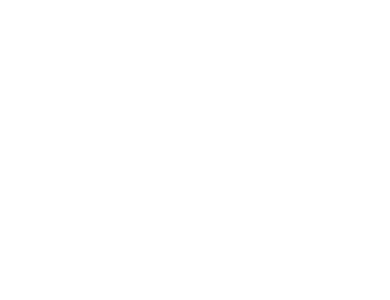
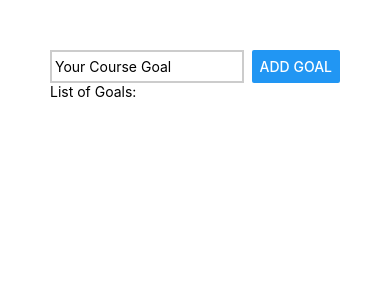
Before and after one commit to kwkry/goal-app, a React Native app: screen / in a window 390 px wide. Shown: the top 300 px of the page. Built offline with nearby package versions, Linux system fonts and the light colour scheme.

Commit message:
Exploring layouts and flexbox

```diff
--- a/App.js
+++ b/App.js
@@ -1,16 +1,34 @@
-import { StyleSheet, Text, View, Button } from "react-native";
+import { StyleSheet, Text, View, Button, TextInput } from "react-native";
 
-function App(){
-  return(
-    <View>
-      <View></View>
-      <View></View>
+function App() {
+  return (
+    <View style={styles.appContainer}>
+      <View style={styles.inputContainer}>
+        <TextInput placeholder="Your Course Goal" style={styles.textInput} />
+        <Button title="Add Goal"></Button>
+      </View>
+      <View>
+        <Text>List of Goals:</Text>
+      </View>
     </View>
   );
 }
 
 const styles = StyleSheet.create({
-
+  appContainer: {
+    padding: 50,
+  },
+  inputContainer: {
+    flexDirection: "row",
+    justifyContent: "space-between",
+  },
+  textInput: {
+    borderWidth: 2,
+    borderColor: "#cccccc",
+    width: "80%",
+    marginRight: 8,
+    padding: 3,
+  },
 });
 
 export default App;
```
